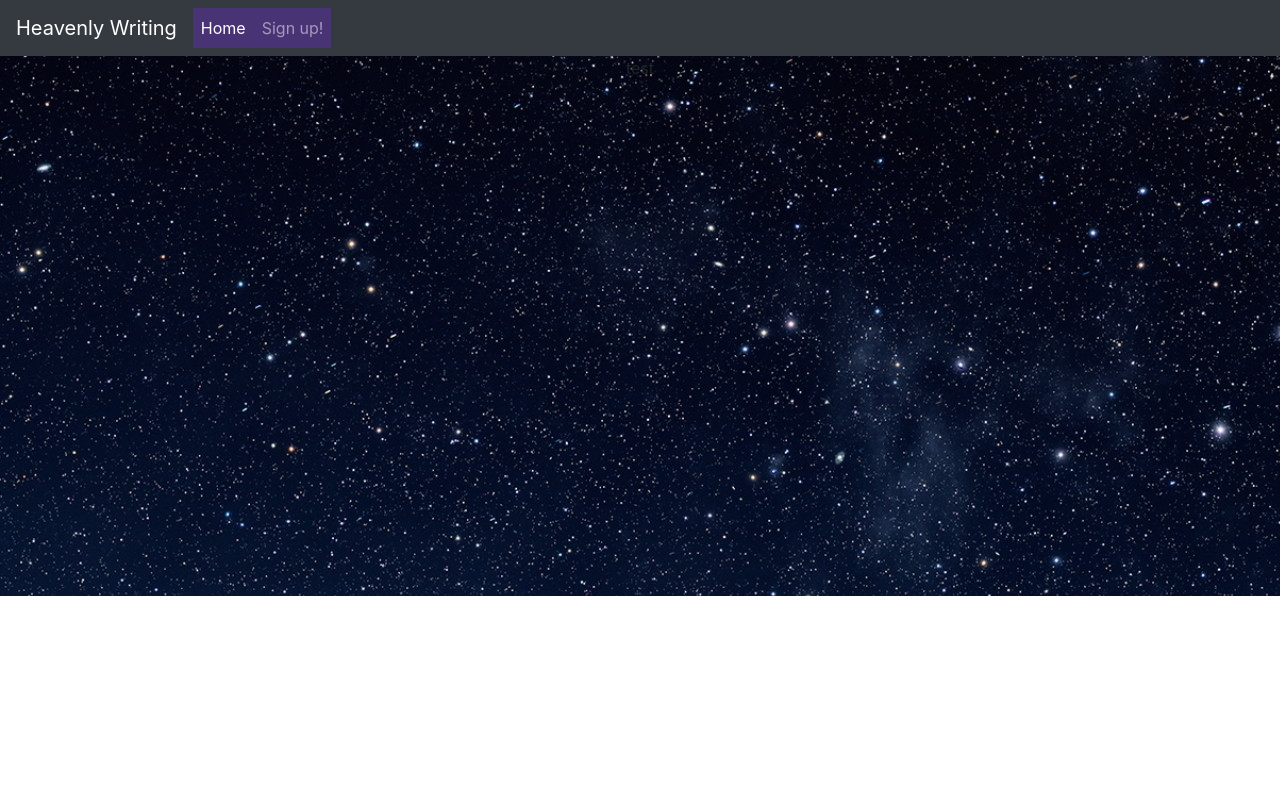
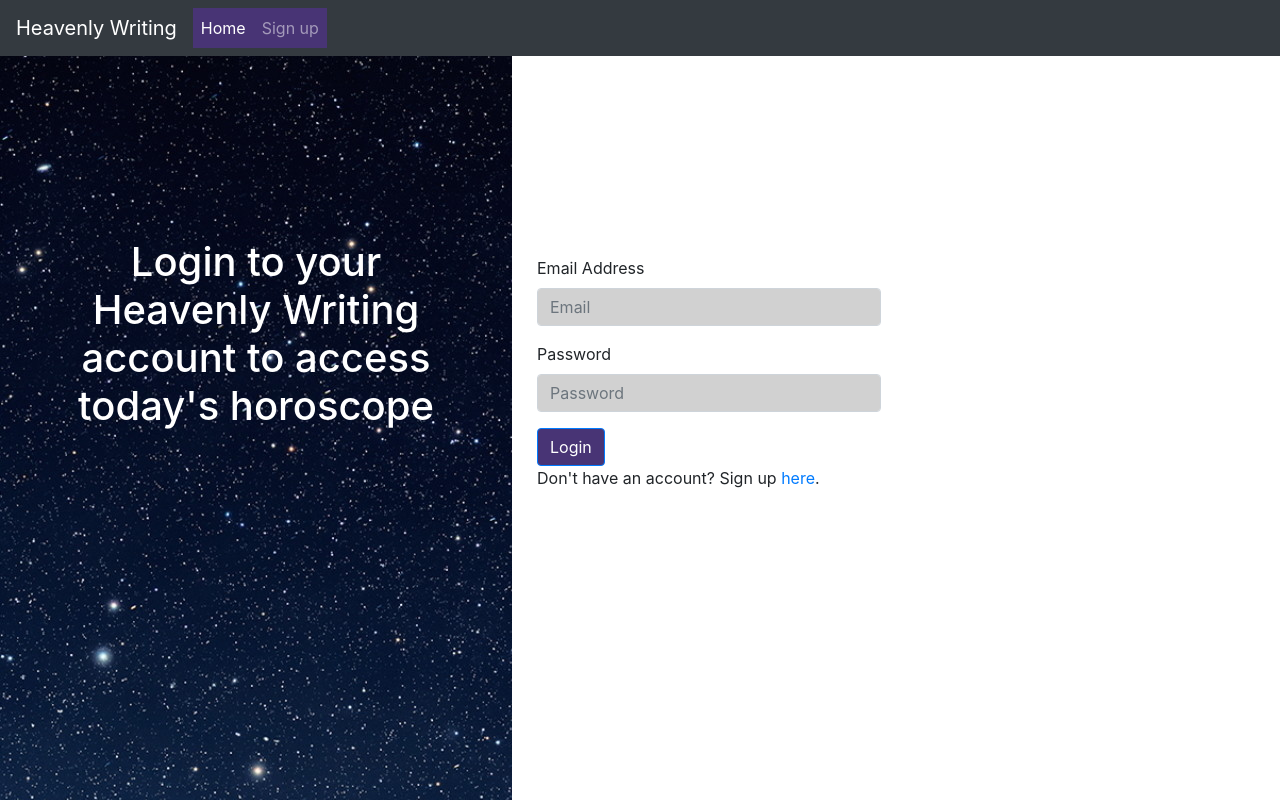
Before and after one commit to UFamayajimenez/HeavenlyWritingHoroscopes, a React (Create React App) app in the folder client/: page /Home in a window 1280 px wide. Built offline with nearby package versions, Linux system fonts and the light colour scheme.

Commit message:
finished home page. Just needs review from teammates

```diff
--- a/client/src/App.js
+++ b/client/src/App.js
@@ -5,10 +5,14 @@ import SignUp from "./views/SignUp/SignUp";
 import NotFound from "./views/NotFound";
 import NavBar from "./components/Header/NavBar";
 import 'bootstrap/dist/css/bootstrap.min.css';
-import { useForm } from 'react-hook-form'; //having a lot of trouble getting react hook form to work (https://react-hook-form.com/)
 const App = (props) => {
     return (
         <div>
+            <div
+                style={{
+                    background: '#001428'
+                }}
+            >
             <NavBar />
                 <Switch>
                     <Route exact path="/Home" component={Home} />
@@ -18,6 +22,7 @@ const App = (props) => {
                     </Route>
                     <Route component={NotFound}/>
                 </Switch>
+            </div>
         </div>
     );
 };
--- a/client/src/components/Header/NavBar.js
+++ b/client/src/components/Header/NavBar.js
@@ -4,7 +4,7 @@ import './NavBar.css';
 const NavBar = () => {
     return (
         <nav className="navbar navbar-expand-lg navbar-dark bg-dark">
-            <a className="navbar-brand" href="#">Heavenly Writing</a>
+            <a className="navbar-brand" href="/Home">Heavenly Writing</a>
             <button className="navbar-toggler" type="button" data-toggle="collapse" data-target="#navbarNav"
                     aria-controls="navbarNav" aria-expanded="false" aria-label="Toggle navigation">
                 <span className="navbar-toggler-icon"></span>
@@ -15,7 +15,7 @@ const NavBar = () => {
                         <a className="nav-link" href="/Home">Home <span className="sr-only">(current)</span></a>
                     </li>
                     <li className="nav-item">
-                        <a className="nav-link" href="/SignUp">Sign up!</a>
+                        <a className="nav-link" href="/SignUp">Sign up</a>
                     </li>
                 </ul>
             </div>
--- a/client/src/views/Home/Home.css
+++ b/client/src/views/Home/Home.css
@@ -1,7 +1,78 @@
+body {
+    font-family: "Lato", sans-serif;
+}
+
+
 .home{
-    text-align: center;
-    background-image: url('../../assets/heavenlyWritingBkrnd3.jpg');
+    background: white;
+}
 
-    padding-bottom: 500px;
+
+.main-head{
+    height: 150px;
+    background: #FFF;
 
 }
+
+.sidenav {
+    height: 100%;
+    background-image: url('../../assets/heavenlyWritingBkrnd3.jpg');
+    overflow-x: hidden;
+    padding-top: 20px;
+}
+
+
+.main {
+    padding: 0px 10px;
+}
+
+@media screen and (max-height: 450px) {
+    .sidenav {padding-top: 15px;}
+}
+
+@media screen and (max-width: 450px) {
+    .login-form{
+        margin-top: 10%;
+    }
+
+    .register-form{
+        margin-top: 10%;
+    }
+}
+
+@media screen and (min-width: 768px){
+    .main{
+        margin-left: 40%;
+    }
+
+    .sidenav{
+        width: 40%;
+        position: fixed;
+        z-index: 1;
+        left: 0;
+    }
+
+    .login-form{
+        padding-top: 200px;
+    }
+
+    .register-form{
+        margin-top: 20%;
+    }
+}
+
+
+.login-main-text{
+    text-align: center;
+    margin-top: 20%;
+    padding: 60px;
+    color: #fff;
+}
+
+.login-main-text h2{
+    font-weight: 300;
+}
+
+.btn-primary, .btn-primary:hover, .btn-primary:active, .btn-primary:visited {
+    background-color: #483475 !important;
+}
--- a/client/src/views/Home/Home.js
+++ b/client/src/views/Home/Home.js
@@ -1,13 +1,37 @@
 import React from 'react';
-import logo from '../../assets/logo.svg';
 import './Home.css';
 
 const  Home = () => {
     return (
         <div className="home">
-            <p>test</p>
+        <div className="sidenav">
+            <div className="login-main-text">
+                <h1>Login to your Heavenly Writing account to access today's horoscope</h1>
+            </div>
         </div>
+            <div className="main">
+                <div className="col-md-6 col-sm-12">
+                    <div className="login-form">
+                        <form>
+                            <div className="form-group">
+                                <label>Email Address</label>
+                                <input type="email" className="form-control" placeholder="Email"/>
+                            </div>
+                            <div className="form-group">
+                                <label>Password</label>
+                                <input type="password" className="form-control" placeholder="Password"/>
+                            </div>
+                            <button type="submit" className="btn btn-primary">Login</button>
+                        </form>
+                        <p>
+                            Don't have an account? Sign up <a href="SignUp">here</a>.
+                        </p>
+                    </div>
+                </div>
+            </div>
+        </div>
+
     );
-}
+};
 
 export default Home;
--- a/client/src/views/SignUp/SignUp.css
+++ b/client/src/views/SignUp/SignUp.css
@@ -1,6 +1,6 @@
 
 
-.bg{
+.signUp{
     text-align: center;
     background: #001428;
 
@@ -14,6 +14,7 @@
 }
 
 .row1{
+
     padding-top: 30px;
     padding-bottom: 20px;
 }
@@ -61,8 +62,19 @@ input[type="time"], textarea {
 
 }
 
+
+input[type="password"], textarea {
+
+    background-color : #d1d1d1;
+
+}
+
 input[type="date"], textarea {
 
     background-color : #d1d1d1;
 
 }
+
+.btn-primary, .btn-primary:hover, .btn-primary:active, .btn-primary:visited {
+    background-color: #483475 !important;
+}
--- a/client/src/views/SignUp/SignUp.js
+++ b/client/src/views/SignUp/SignUp.js
@@ -27,7 +27,7 @@ const SignUp = () => {
     };
 
     return (
-        <div className="bg">
+        <div className="signUp">
             <h1>Heavenly Writing Subscription Form</h1>
             <form>
                 <div className="row1">
@@ -95,7 +95,7 @@ const SignUp = () => {
                 <div className="row5">
             <div className="form-row">
                 <div className="col">
-                    <input type="text" className="form-control" placeholder="Password"
+                    <input type="password" className="form-control" placeholder="Password"
                            onChange={e => data.password = e.target.value}
                     />
 
@@ -106,7 +106,7 @@ const SignUp = () => {
             </div>
                     </div>
                 <div className="submitButton">
-            <button type="button" className="btn btn-outline-primary" onClick={handleSubmit}>Submit!</button>
+            <button type="password" className="btn btn-outline-primary" onClick={handleSubmit}>Submit!</button>
                 </div>
         </form>
         </div>
```
